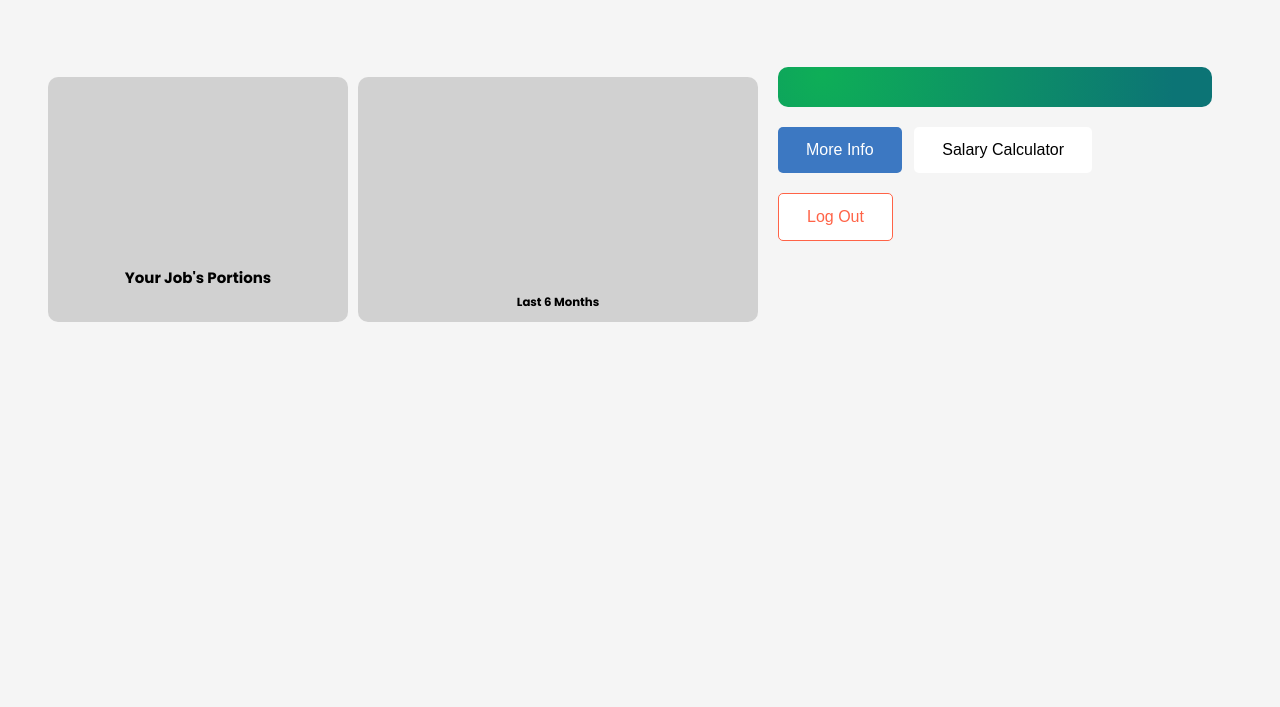
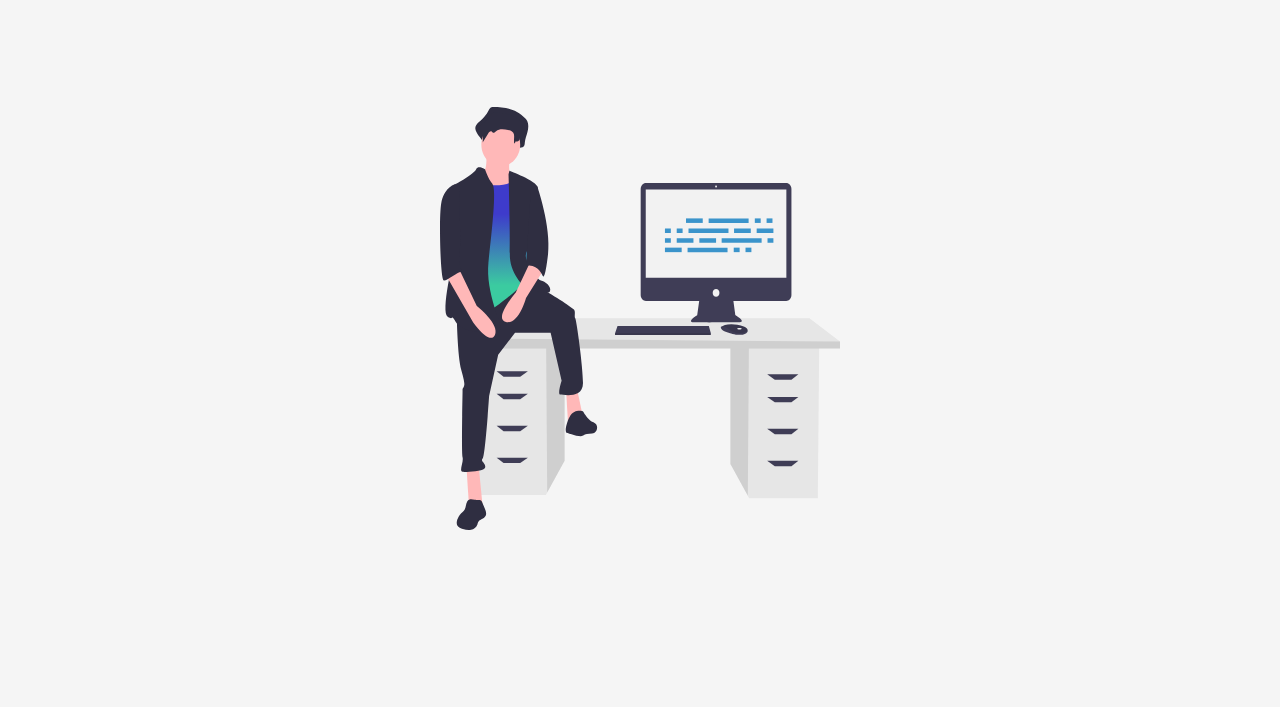
Before and after one commit to ronywahyuu/staffie-web, a website: page index.html in a window 1280 px wide. Shown: the part 93-800 px from the top of the page. Drawn offline with nearby package versions, Linux system fonts and the light colour scheme; some packages are replaced by stand-ins of ours; a script that the page names is missing.

Commit message:
update class

```diff
--- a/index.html
+++ b/index.html
@@ -39,7 +39,7 @@
             </form>
         </nav>
 
-        <main id="app" class="main container ">
+        <main id="app" class="main container hidden ">
             <div class="left-container">
                 <div class="work-stats-container">
                     <!-- Stats Container are rendered from JS and Will Be Placed in Here okayyy -->
```
